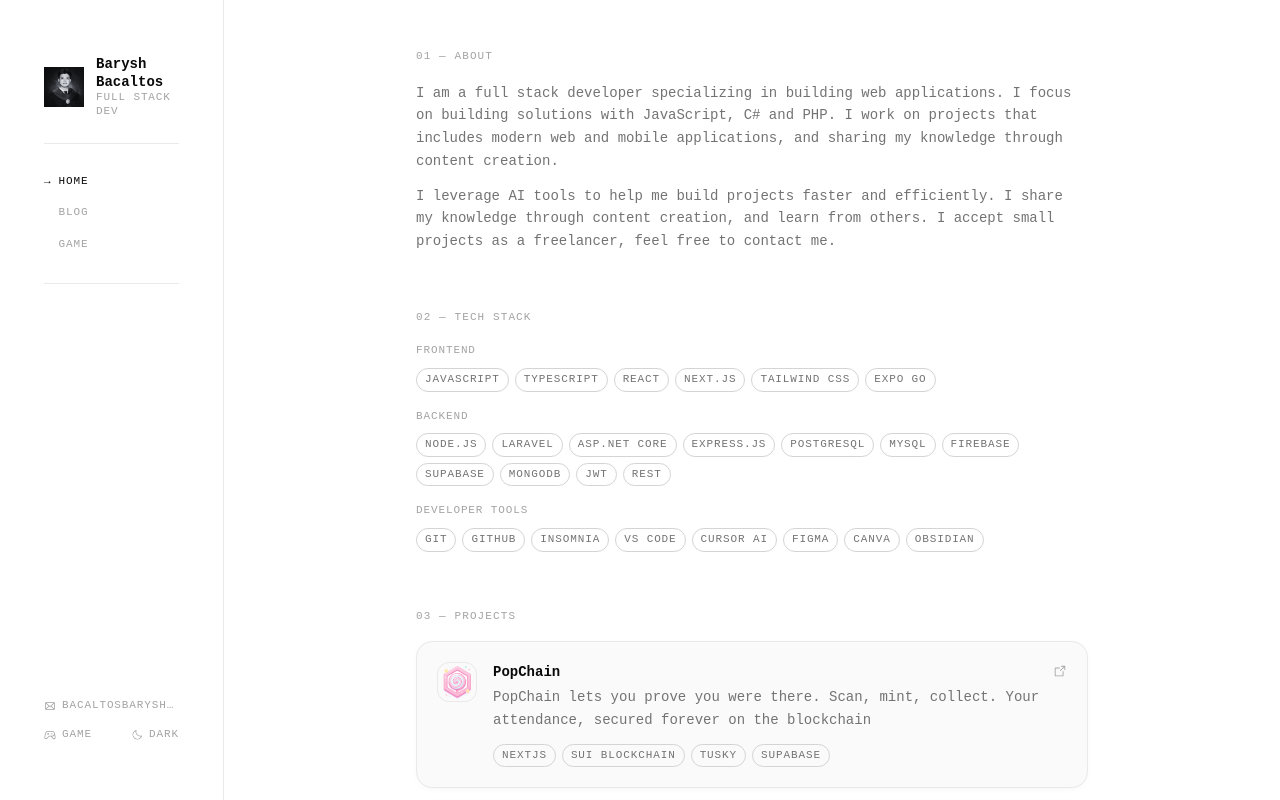
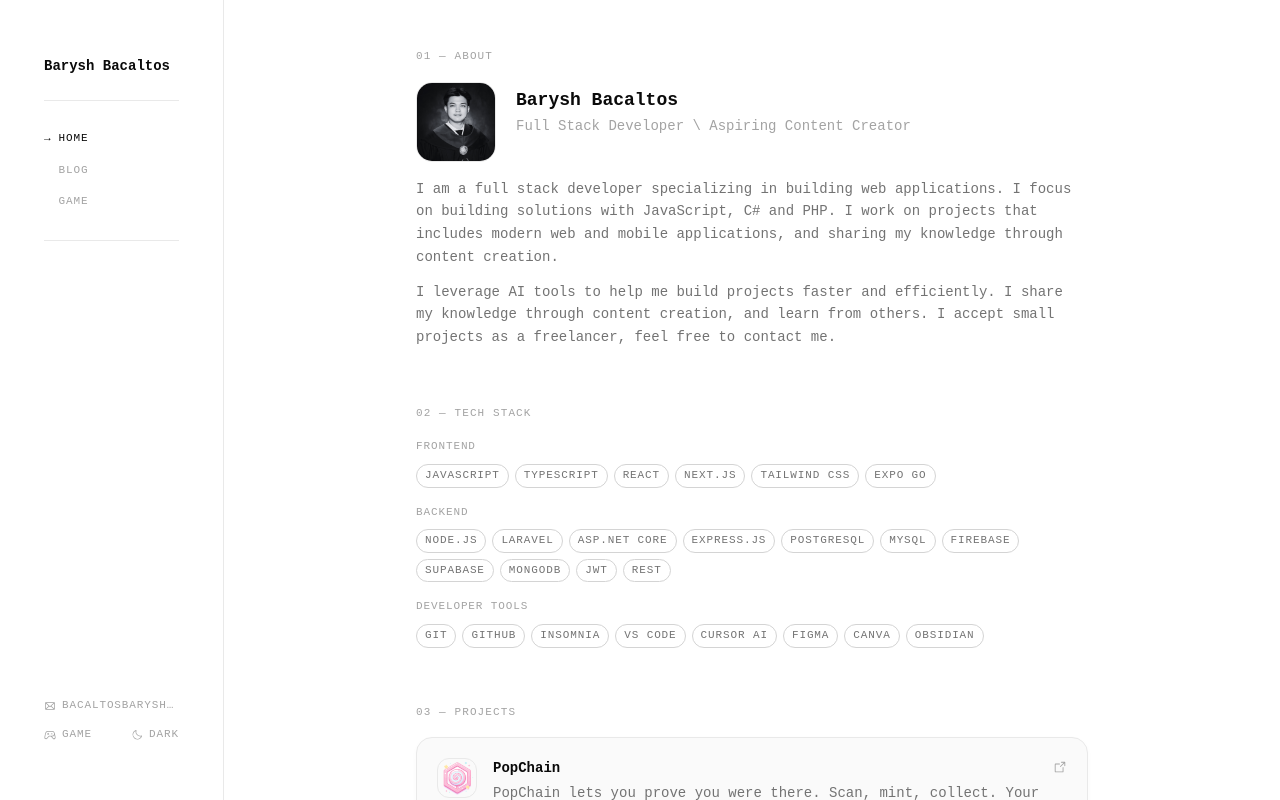
Before and after one commit to raishudesu/barkov-devfolio-v2, a React (Vite) app: page / in a window 1280 px wide. Shown: the top 800 px of the page. Built offline with nearby package versions, Linux system fonts and the light colour scheme.

Commit message:
chore: display header-img and position inside about section

```diff
--- a/src/sections/about.tsx
+++ b/src/sections/about.tsx
@@ -4,6 +4,19 @@ const About = () => {
       <p className="text-[11px] font-mono uppercase tracking-[0.1em] text-gray-400 mb-4">
         01 — about
       </p>
+      <div className="flex items-start gap-5 mb-4">
+        <img
+          src="/images/header-img.png"
+          alt="Barysh Bacaltos"
+          className="size-20 rounded-xl border border-gray-200 object-cover shrink-0"
+        />
+        <div className="pt-1">
+          <h1 className="text-lg font-bold">Barysh Bacaltos</h1>
+          <p className="text-sm text-gray-400 mt-0.5">
+            Full Stack Developer \ Aspiring Content Creator
+          </p>
+        </div>
+      </div>
       <div className="flex flex-col gap-3">
         <p className="text-sm text-gray-500 leading-relaxed">
           I am a full stack developer specializing in building web applications.
--- a/src/sections/header.tsx
+++ b/src/sections/header.tsx
@@ -1,6 +1,5 @@
 import { Link, useLocation } from "react-router-dom";
 import { ModeToggle } from "@/components/mode-toggle";
-import { Avatar, AvatarFallback, AvatarImage } from "@/components/ui/avatar";
 import { Button } from "@/components/ui/button";
 import {
   Sheet,
@@ -9,7 +8,6 @@ import {
   SheetClose,
 } from "@/components/ui/sheet";
 import {
-  UserIcon,
   List,
   Envelope,
   GameController,
@@ -47,7 +45,7 @@ const Header = () => {
       {/* Mobile top bar */}
       <div className="sticky top-0 z-40 flex items-center justify-between px-4 py-3 bg-background/90 backdrop-blur-sm border-b border-gray-200 lg:hidden">
         <Link to="/" className="text-sm font-bold">
-          barysh bacaltos
+          Barysh Bacaltos
         </Link>
         <div className="flex items-center gap-3">
           <ModeToggle />
@@ -60,15 +58,8 @@ const Header = () => {
             <SheetContent side="left" showCloseButton={false} className="w-64 p-0">
               <div className="flex flex-col gap-6 h-full py-6 px-5">
                 <SheetClose asChild>
-                  <Link to="/" className="flex items-center gap-3">
-                    <Avatar className="size-10 shrink-0">
-                      <AvatarImage src="/images/header-img.png" />
-                      <AvatarFallback><UserIcon /></AvatarFallback>
-                    </Avatar>
-                    <div>
-                      <p className="text-sm font-bold leading-tight">Barysh Bacaltos</p>
-                      <p className="text-[11px] uppercase tracking-[0.08em] text-gray-400 leading-tight">full stack dev</p>
-                    </div>
+                  <Link to="/" className="text-sm font-bold">
+                    Barysh Bacaltos
                   </Link>
                 </SheetClose>
 
@@ -124,15 +115,8 @@ const Header = () => {
       {/* Desktop sidebar */}
       <aside className="hidden lg:flex lg:fixed lg:inset-y-0 lg:left-0 lg:w-56 lg:flex-col lg:border-r lg:border-gray-200 lg:bg-background lg:py-8 lg:px-6">
         <div className="flex flex-col gap-6 h-full py-6 px-5">
-          <Link to="/" className="flex items-center gap-3">
-            <Avatar className="size-10 shrink-0">
-              <AvatarImage src="/images/header-img.png" />
-              <AvatarFallback><UserIcon /></AvatarFallback>
-            </Avatar>
-            <div>
-              <p className="text-sm font-bold leading-tight">Barysh Bacaltos</p>
-              <p className="text-[11px] uppercase tracking-[0.08em] text-gray-400 leading-tight">full stack dev</p>
-            </div>
+          <Link to="/" className="text-sm font-bold">
+            Barysh Bacaltos
           </Link>
 
           <div className="h-px bg-gray-200" />
```
